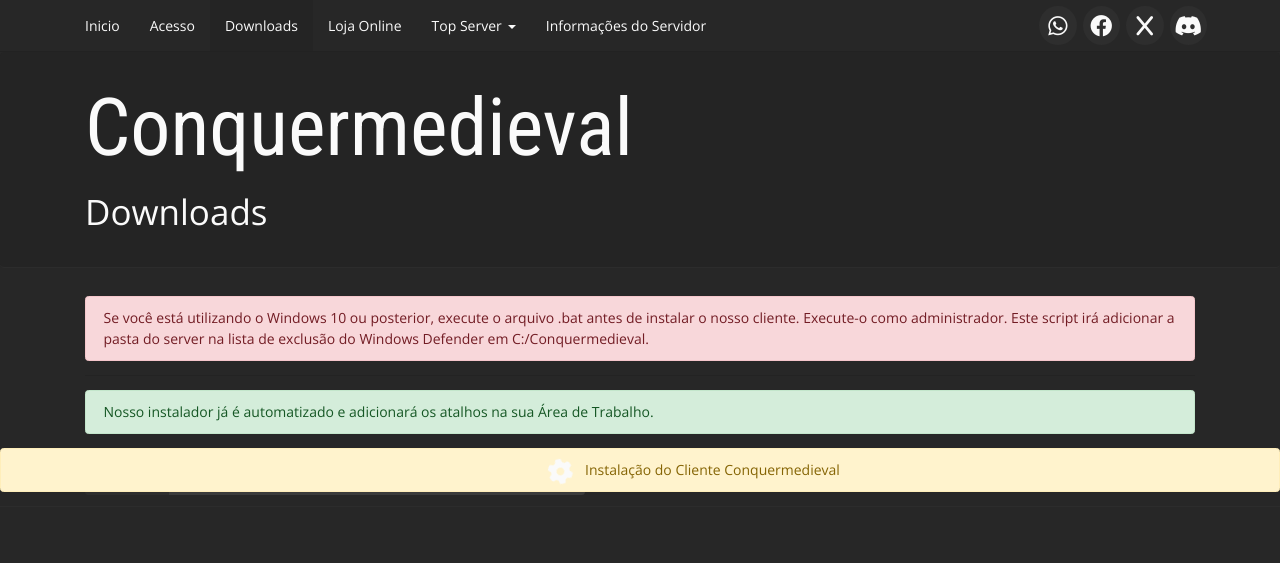
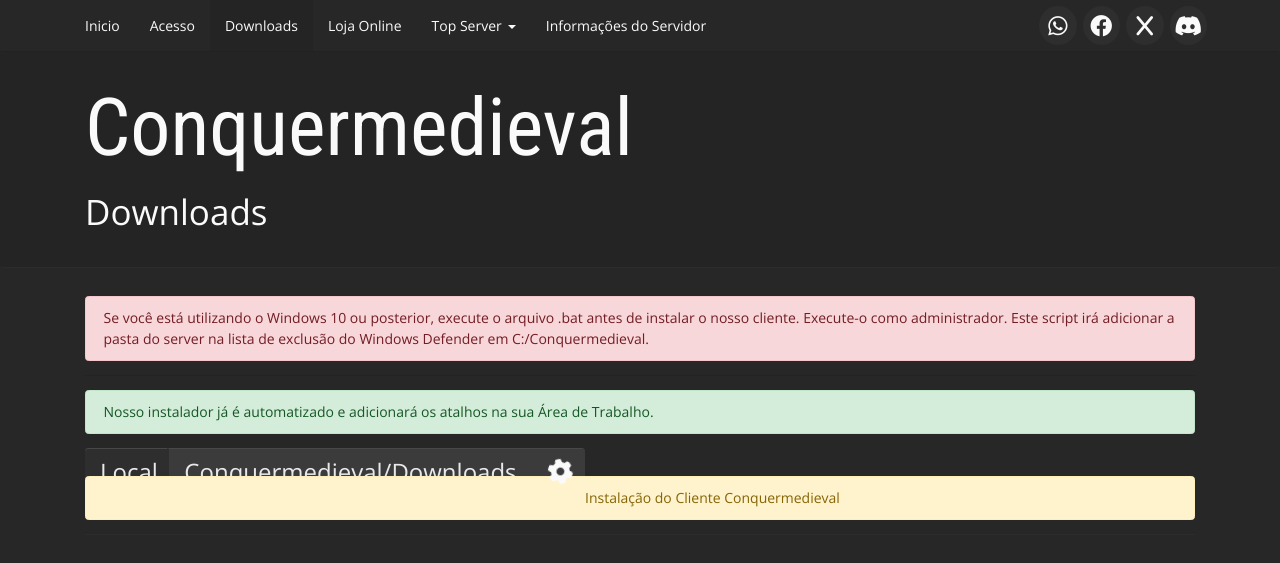
Before and after one commit to conquermedieval/conquermedieval.github.io, a Jekyll site: the page built from downloads.html, in a window 1280 px wide. Shown: the top 563 px of the page. Built offline with Jekyll 4.4.1, drawn with Linux system fonts in a browser that asks for light colours; grey boxes are pictures that could not be loaded.

Commit message:
Update downloads.html

```diff
--- a/downloads.html
+++ b/downloads.html
@@ -37,6 +37,8 @@
     </div>
 </div>
     <div>
+    <div class="container-downloads">
+    <div class="container">
     <p class="alert alert-warning">Instalação do Cliente Conquermedieval </p>
     <div class="container-fluid container-screenshot">
     <meta name="viewport" content="width=device-width, initial-scale=1.0">
```
